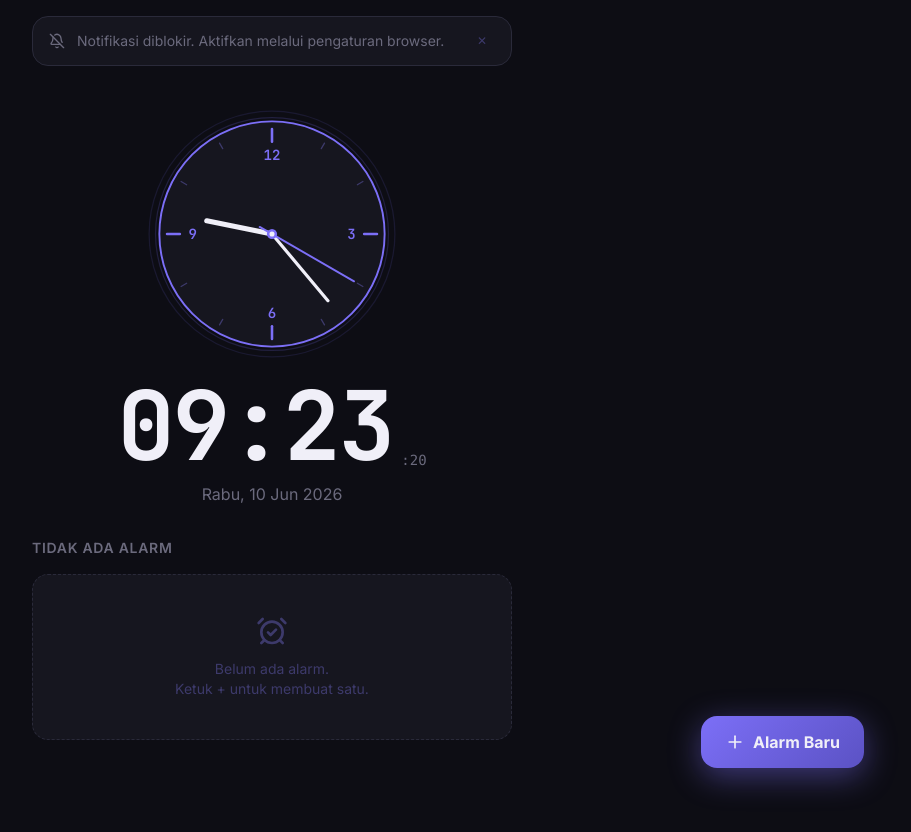
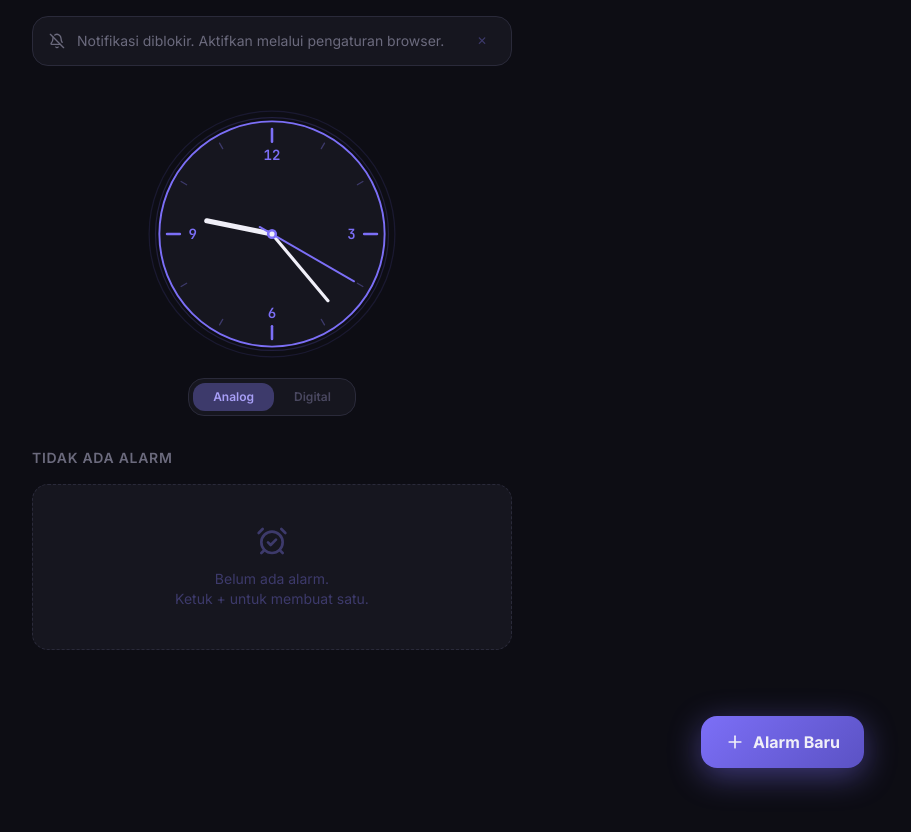
Before and after one commit to PaulAkarsanaDevara/alarm-app, a React (Vite) app: page / in a window 1280 px wide. Shown: the top 832 px of the page, without its empty margins (368-1279 px from the left). Built offline with nearby package versions, Linux system fonts and the light colour scheme.

Commit message:
feat: toggleable analog/digital clock view with localStorage persistence

```diff
--- a/src/App.tsx
+++ b/src/App.tsx
@@ -1,4 +1,4 @@
-import { useEffect, useRef, useState } from 'react'
+import { useEffect, useRef, useState, useCallback } from 'react'
 import { Plus, AlarmCheck, Bell, BellOff } from 'lucide-react'
 import { useAppDispatch, useAppSelector } from './hooks'
 import { openModal, tickTime, triggerAlarm, undoDelete, clearRecentlyDeleted } from './store/alarmSlice'
@@ -24,6 +24,15 @@ export default function App() {
     () => getNotificationPermission()
   )
   const [bannerDismissed, setBannerDismissed] = useState(false)
+
+  const [clockView, setClockView] = useState<'analog' | 'digital'>(
+    () => (localStorage.getItem('alarm-clock-view') as 'analog' | 'digital') ?? 'analog'
+  )
+
+  const toggleClock = useCallback((view: 'analog' | 'digital') => {
+    setClockView(view)
+    localStorage.setItem('alarm-clock-view', view)
+  }, [])
 
   async function handleAllowNotifications() {
     const result = await requestNotificationPermission()
@@ -120,8 +129,28 @@ export default function App() {
 
         {/* Clock */}
         <div className="mt-10 flex flex-col items-center gap-4">
-          <AnalogClock ringing={hasRinging} />
-          <DigitalClock />
+          {clockView === 'analog' ? <AnalogClock ringing={hasRinging} /> : <DigitalClock />}
+
+          {/* Clock view toggle */}
+          <div
+            className="flex items-center p-1 rounded-2xl"
+            style={{ background: '#16161F', border: '1px solid #2A2A3A' }}
+          >
+            {(['analog', 'digital'] as const).map(view => (
+              <button
+                key={view}
+                onClick={() => toggleClock(view)}
+                className="px-5 py-1.5 rounded-xl text-xs font-semibold transition-all duration-200"
+                style={{
+                  fontFamily: 'Inter, sans-serif',
+                  background: clockView === view ? '#3D3A6B' : 'transparent',
+                  color: clockView === view ? '#A89FF7' : '#4A4860',
+                }}
+              >
+                {view === 'analog' ? 'Analog' : 'Digital'}
+              </button>
+            ))}
+          </div>
         </div>
 
         {/* Next alarm banner */}
```
